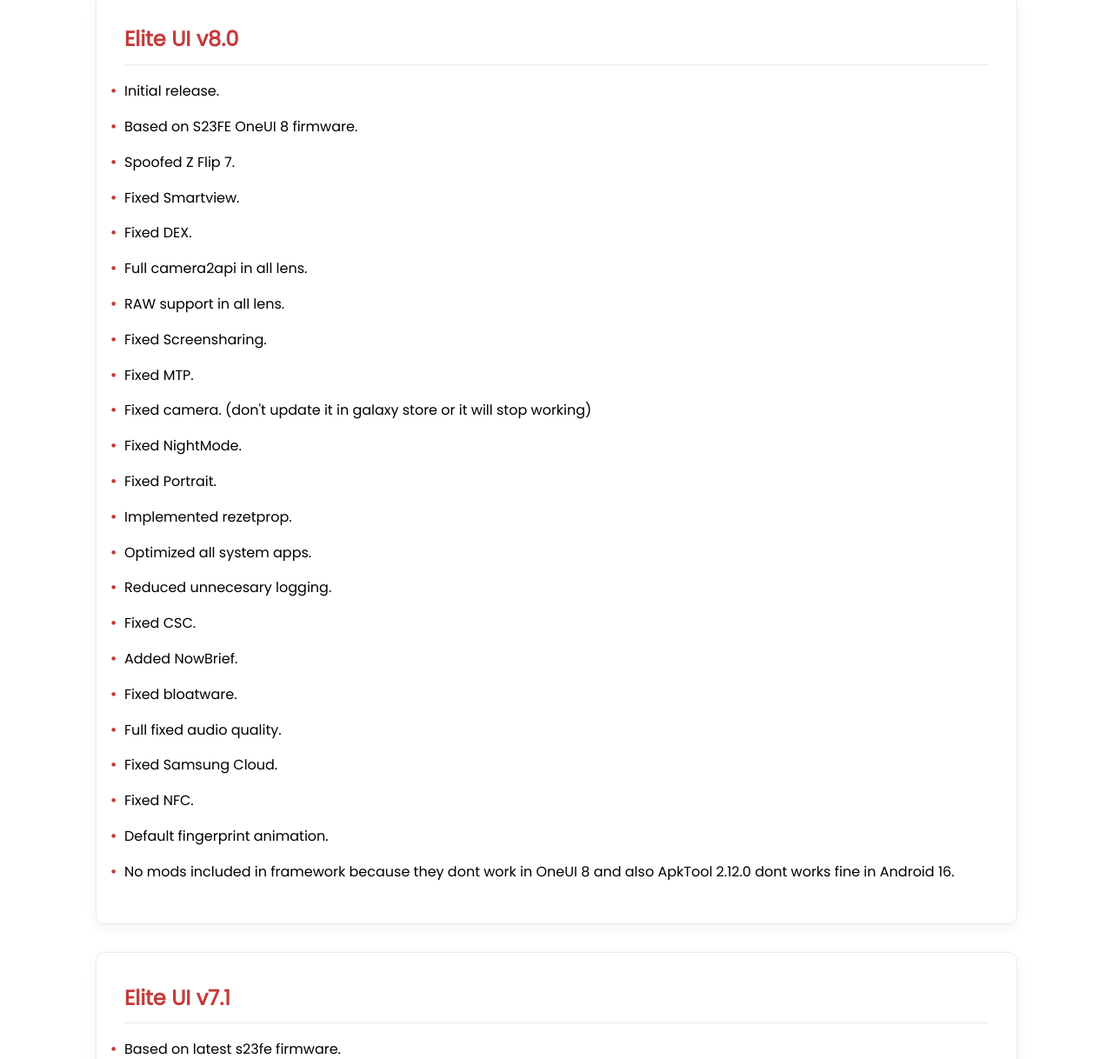
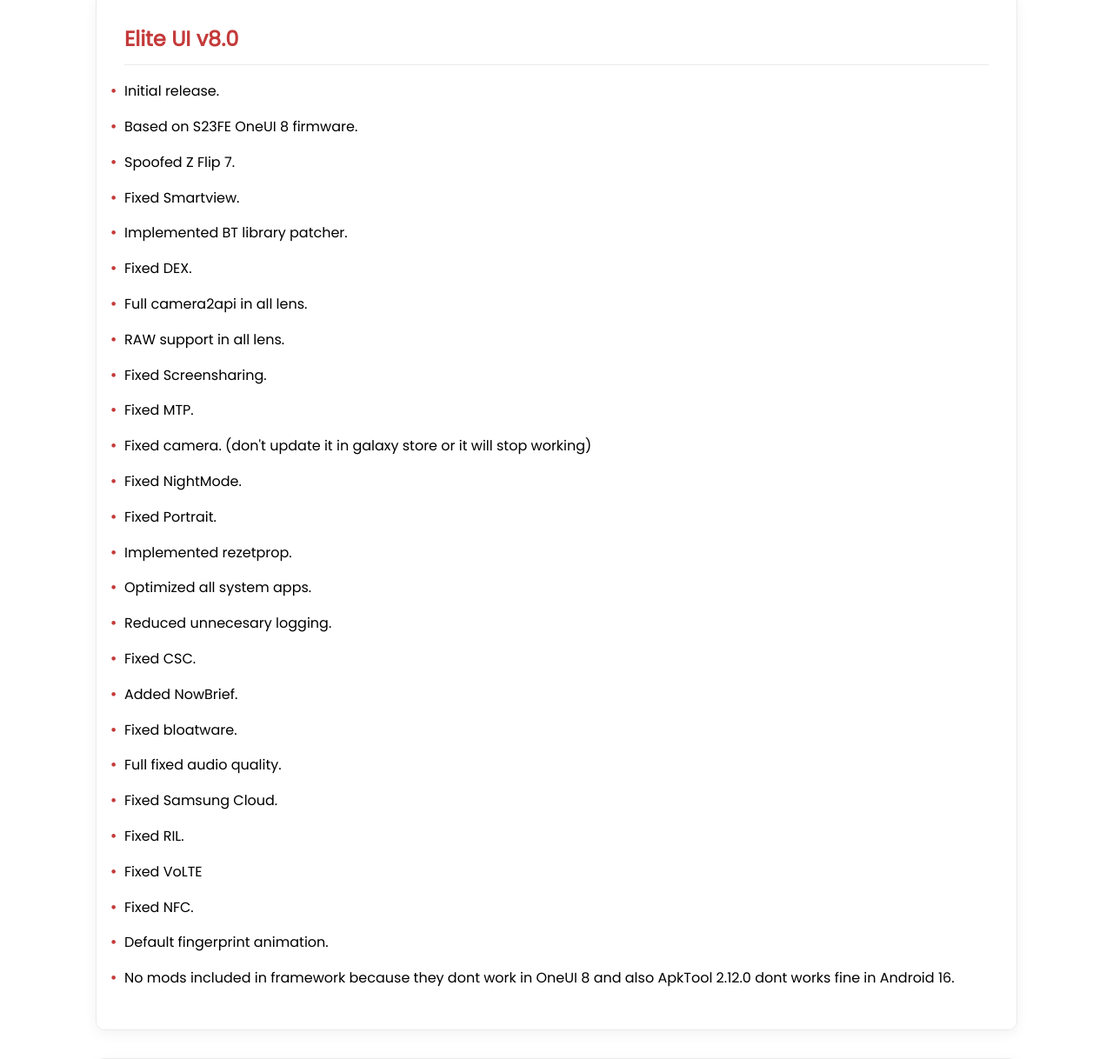
Before and after one commit to elitetest1/eui, a plain HTML site: page changelog.html in a window 1280 px wide. Shown: the part 291-1509 px from the top of the page at 87% size. Drawn offline with Linux system fonts and the light colour scheme.

Commit message:
updated changelog

```diff
--- a/changelog.html
+++ b/changelog.html
@@ -39,6 +39,7 @@
                         <li>Based on S23FE OneUI 8 firmware.</li>
                         <li>Spoofed Z Flip 7.</li>
                         <li>Fixed Smartview.</li>
+                        <li>Implemented BT library patcher.</li>
                         <li>Fixed DEX.</li>
                         <li>Full camera2api in all lens.</li>
                         <li>RAW support in all lens.</li>
@@ -55,6 +56,8 @@
                         <li>Fixed bloatware.</li>
                         <li>Full fixed audio quality.</li>
                         <li>Fixed Samsung Cloud.</li>
+                        <li>Fixed RIL.</li>
+                        <li>Fixed VoLTE</li>
                         <li>Fixed NFC.</li>
                         <li>Default fingerprint animation.</li>
                         <li>No mods included in framework because they dont work in OneUI 8 and also ApkTool 2.12.0 dont works fine in Android 16.</li>
```
